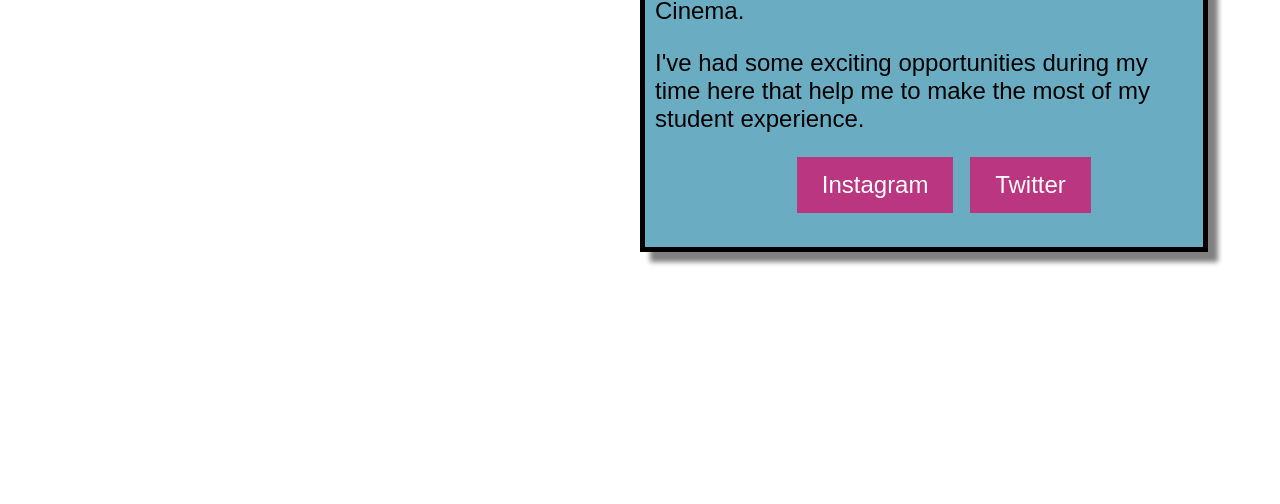
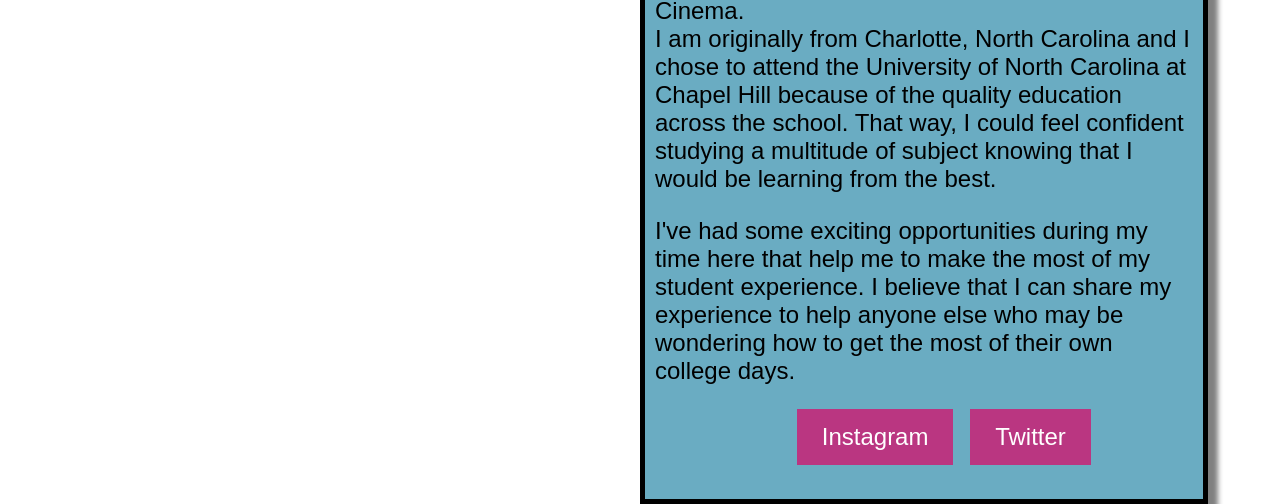
Before and after one commit to macymj/macymj.github.io, a plain HTML site: page per_one.html in a window 1280 px wide. Shown: the part 392-896 px from the top of the page. Before the commit the page ends 800 px from the top, so only its background shows below. Drawn offline with Linux system fonts and the light colour scheme; a web font is replaced by a local one.

Commit message:
Add files via upload

```diff
--- a/per_one.html
+++ b/per_one.html
@@ -25,10 +25,15 @@
         <div class="profile"> <img src="graphics/profile.png" alt=Profile> </div>
 
         <p>             My name is Macy Jones and I'm a student at the University of North Carolina at Chapel Hill.
-            I study Media Production, Advertising, and Global Cinema.
+            I study Media Production, Advertising, and Global Cinema. <br>
+            I am originally from Charlotte, North Carolina and I chose to attend the University of North Carolina
+            at Chapel Hill because of the quality education across the school. That way, I could feel confident
+            studying a multitude of subject knowing that I would be learning from the best.
         </p>
         <p>
             I've had some exciting opportunities during my time here that help me to make the most of my student experience.
+            I believe that I can share my experience to help anyone else who may be wondering how to get the most of their
+            own college days. <br>
 
         </p>
             <ul>
```
